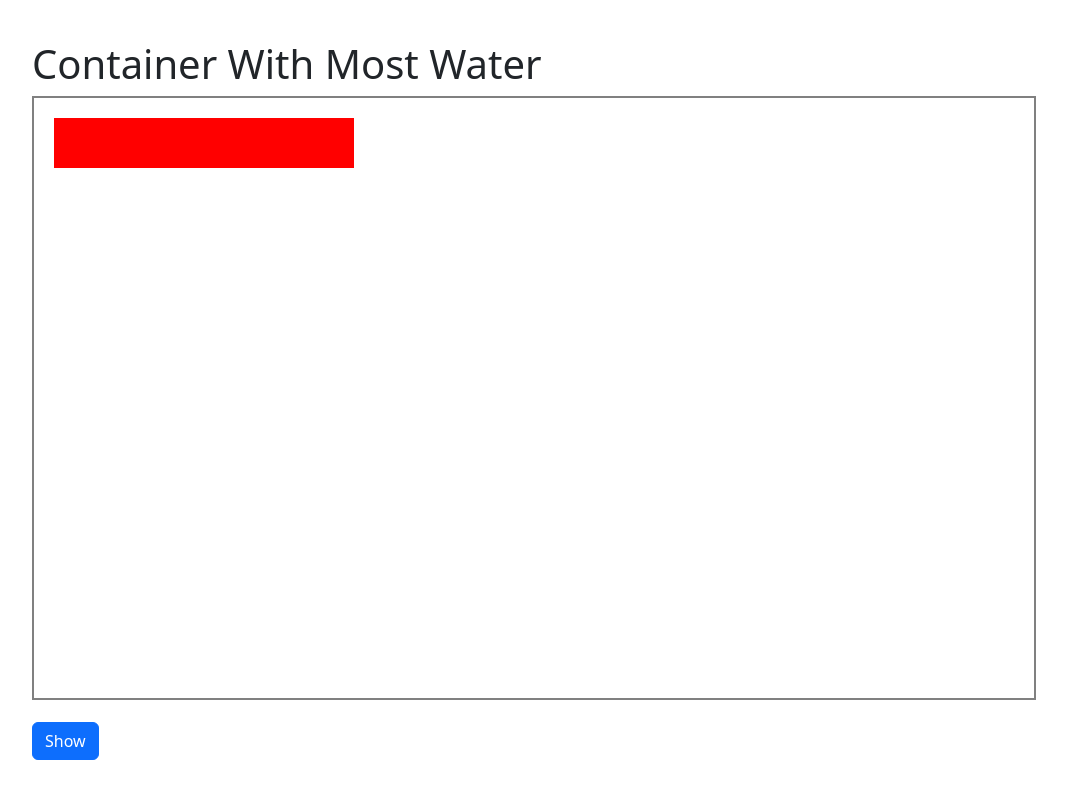
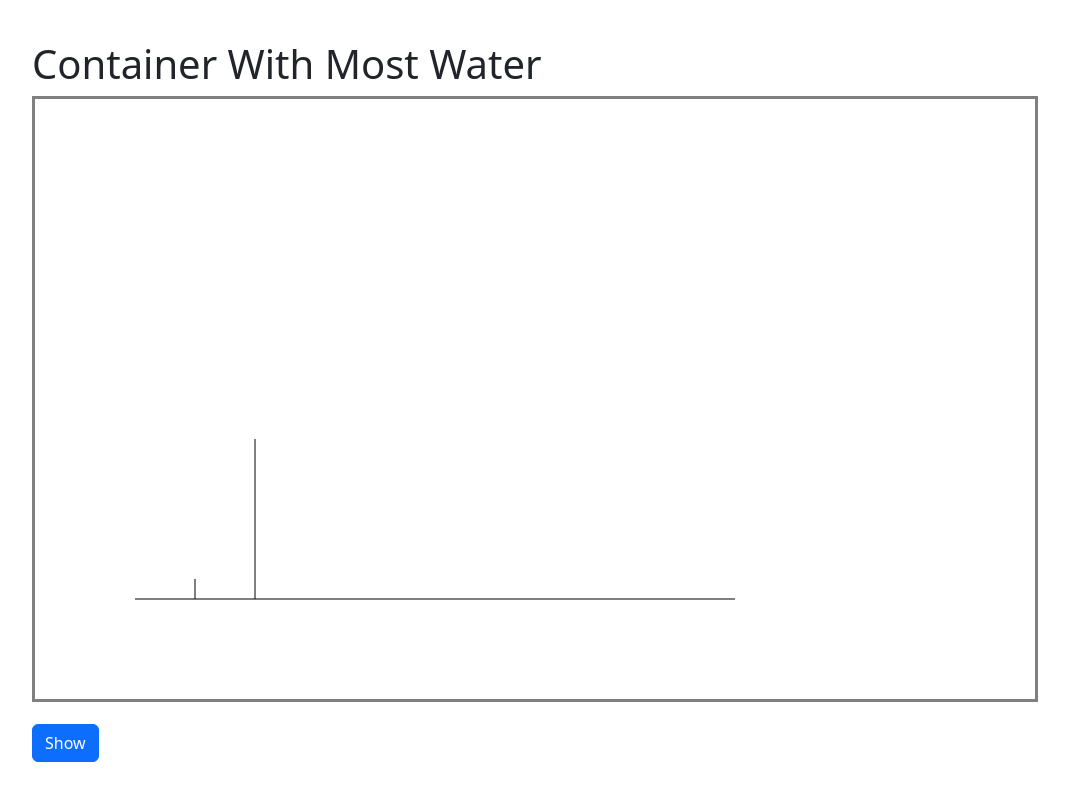
Before and after one commit to churchofscyence/sandbox-dynamic-programming, a website with bundled scripts: page LEETCODE/ContainerWithMostWater/index.html in a window 1280 px wide. Both pictures are taken after a click on the button "Show". Shown: the whole page, without its empty margins (50-1119 px from the left). Built offline with nearby package versions, Linux system fonts and the light colour scheme.

Commit message:
init commit

```diff
--- a/LEETCODE/ContainerWithMostWater/index.html
+++ b/LEETCODE/ContainerWithMostWater/index.html
@@ -18,7 +18,7 @@
         <h1>Container With Most Water</h1>
 
         <div class="mb-3">
-            <canvas id="myCanvas" width="1000" height="600" style="border:2px solid grey"></canvas>
+            <canvas id="myCanvas" width="1000" height="600" style="border:3px solid grey"></canvas>
           </div>
           <div class="mb-3">
             <button id='show' type="button" class="btn btn-primary">Show</button>
--- a/LEETCODE/ContainerWithMostWater/src/js/app.ts
+++ b/LEETCODE/ContainerWithMostWater/src/js/app.ts
@@ -12,11 +12,31 @@ $(function(){
           const ctx = canvas.getContext("2d");
 
           if( ctx !== null){
+
+               // Start a new Path
                ctx.beginPath();
-               ctx.fillStyle = "red";
-               ctx.fillRect(20, 20, 300, 50);
+               ctx.moveTo(100, 500);
+               ctx.lineTo(700, 500);
 
+               // Draw the Path
                ctx.stroke();
+
+              // Start a new Path
+              ctx.beginPath();
+              ctx.moveTo(160, 480);
+              ctx.lineTo(160, 500);
+
+              // Draw the Path
+              ctx.stroke();
+
+              // Start a new Path
+              ctx.beginPath();
+              ctx.moveTo(220, 340);
+              ctx.lineTo(220, 500);
+
+               // Draw the Path
+              ctx.stroke();
+
           }
 
          }
```
Also changed, not shown: LEETCODE/ContainerWithMostWater/dist/js/app.js, 2 other files.
